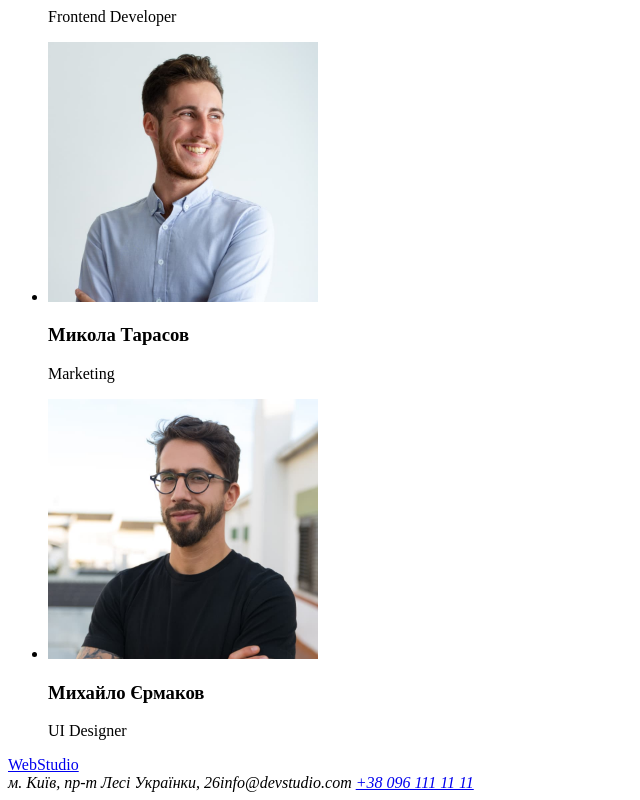
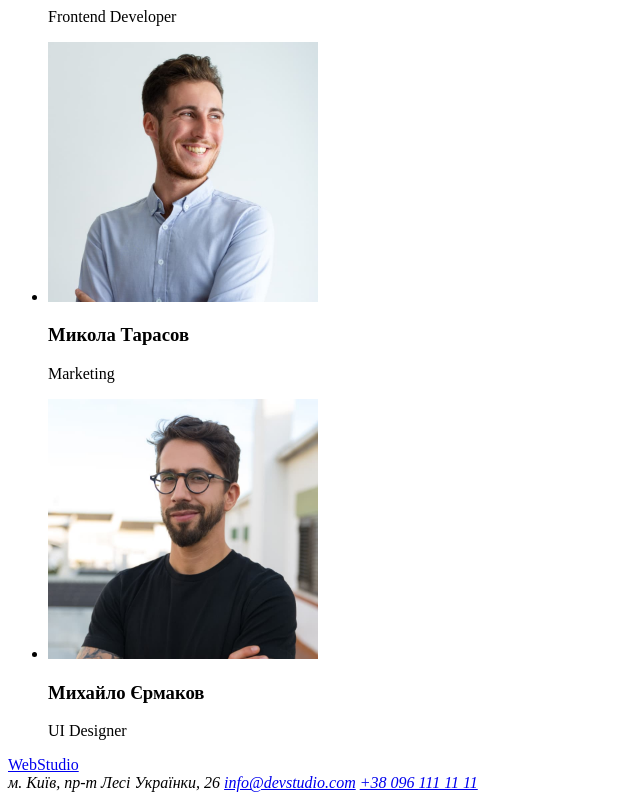
Before and after one commit to Natusichka/goit-markup-hw-01, a plain HTML site: page index.html in a window 1280 px wide. Shown: the part 2276-3076 px from the top of the page, without its empty margins (0-640 px from the left). Drawn offline with Linux system fonts and the light colour scheme.

Commit message:
update index.html

```diff
--- a/index.html
+++ b/index.html
@@ -139,7 +139,8 @@
     <!-- Підвал -->
     <footer>
       <a href="./index.html">WebStudio</a>
-      <address>м. Київ, пр-т Лесі Українки, 26</
+      <address>
+        м. Київ, пр-т Лесі Українки, 26
         <a href="mailto:info@devstudio.com">info@devstudio.com</a>
         <a href="tel:+380961111111">+38 096 111 11 11</a>
       </address>
```
